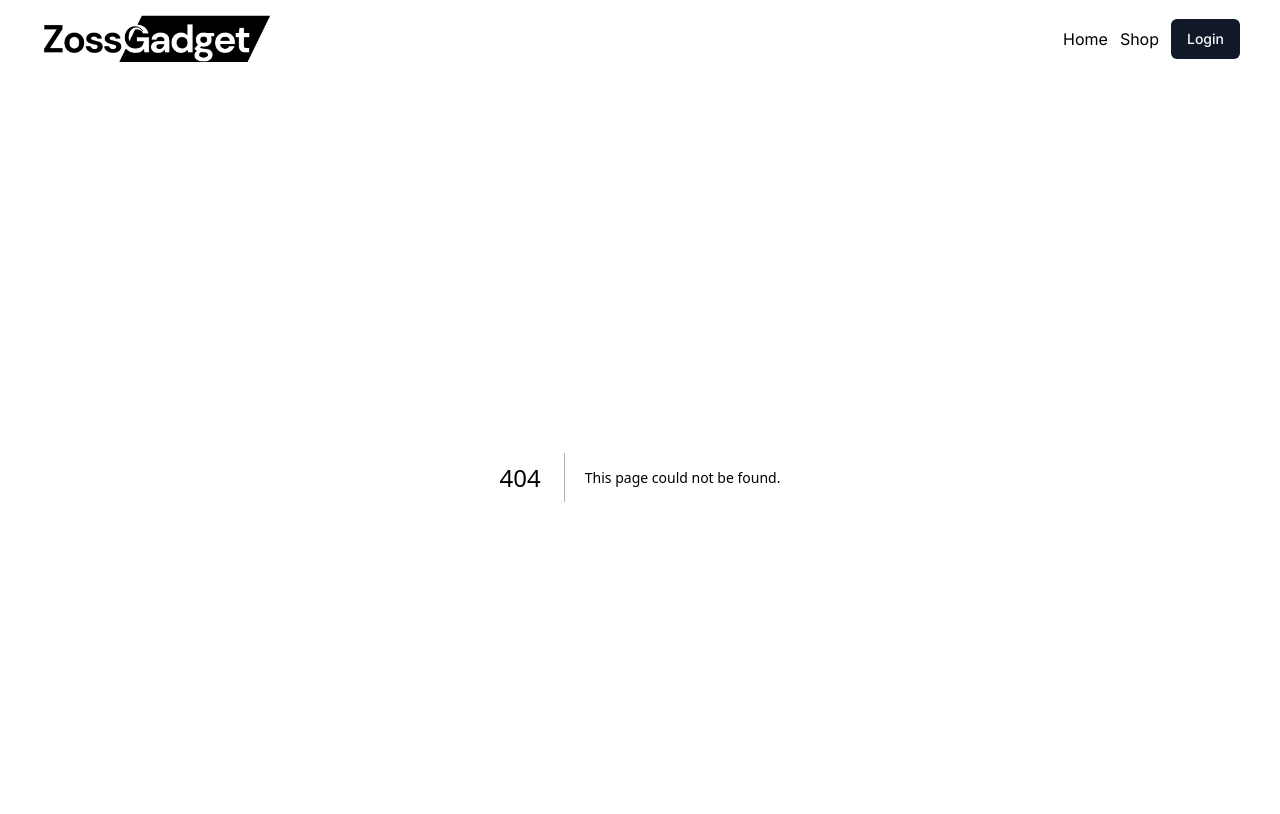
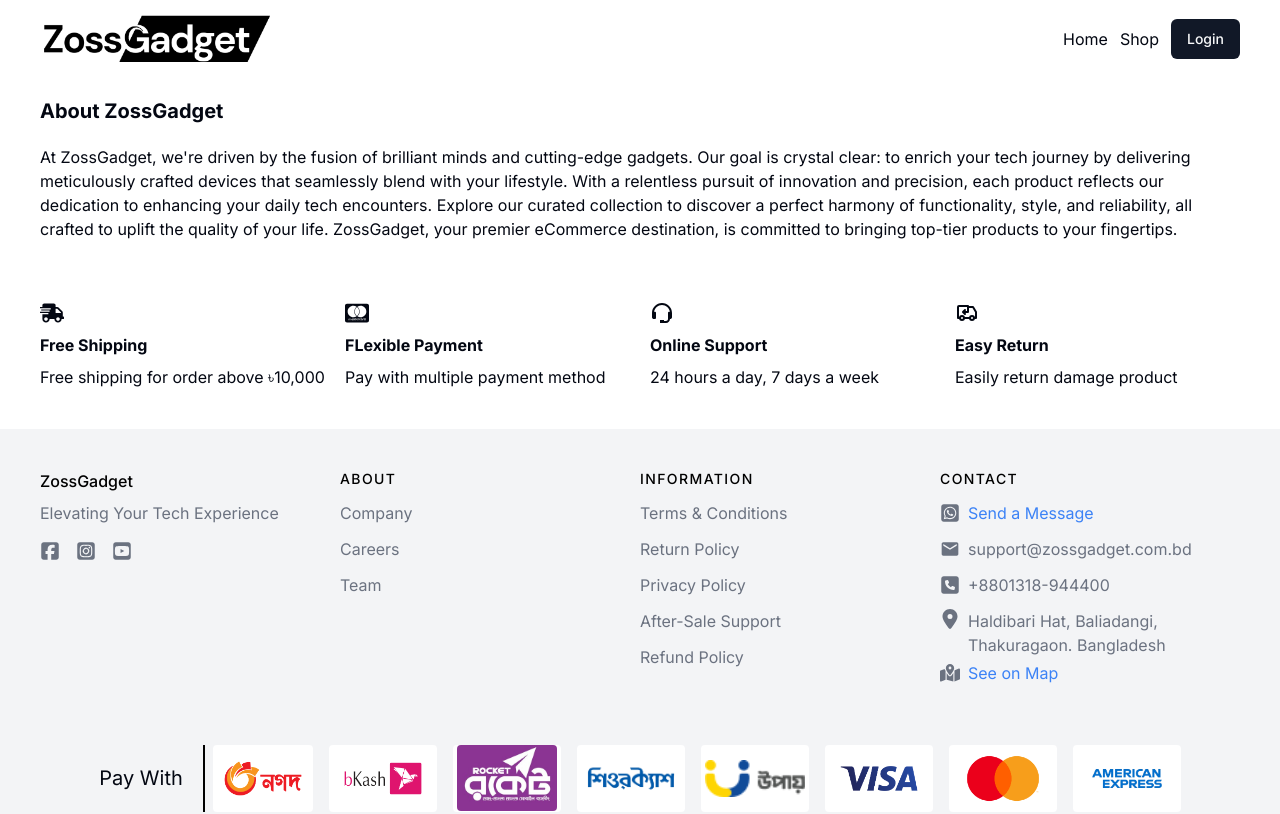
Before and after one commit to ProgrammerRashed/full-ecommerce, a Next.js app in the folder client/: page /about in a window 1280 px wide. Before the commit this address had no page. Shown: the top 814 px of the page. Built offline with nearby package versions, Linux system fonts and the light colour scheme.

Commit message:
add /about page

```diff
--- /dev/null
+++ b/client/src/app/about/page.tsx
@@ -0,0 +1,11 @@
+import AboutComponent from '@/components/company-about/AboutComponent'
+
+const AboutPage = () => {
+  return (
+    <div className='max-w-[1240px] p-2 md:p-3 lg:p-5 mx-auto'>
+      <AboutComponent/>
+    </div>
+  )
+}
+
+export default AboutPage
--- /dev/null
+++ b/client/src/components/company-about/AboutComponent.tsx
@@ -0,0 +1,13 @@
+
+const AboutComponent = () => {
+  return (
+    <div>
+      <h1 className="text-xl font-bold">About ZossGadget</h1>
+      <div className="w-full mt-5">
+        <p>At ZossGadget, we're driven by the fusion of brilliant minds and cutting-edge gadgets. Our goal is crystal clear: to enrich your tech journey by delivering meticulously crafted devices that seamlessly blend with your lifestyle. With a relentless pursuit of innovation and precision, each product reflects our dedication to enhancing your daily tech encounters. Explore our curated collection to discover a perfect harmony of functionality, style, and reliability, all crafted to uplift the quality of your life. ZossGadget, your premier eCommerce destination, is committed to bringing top-tier products to your fingertips.</p>
+      </div>
+    </div>
+  )
+}
+
+export default AboutComponent
```
